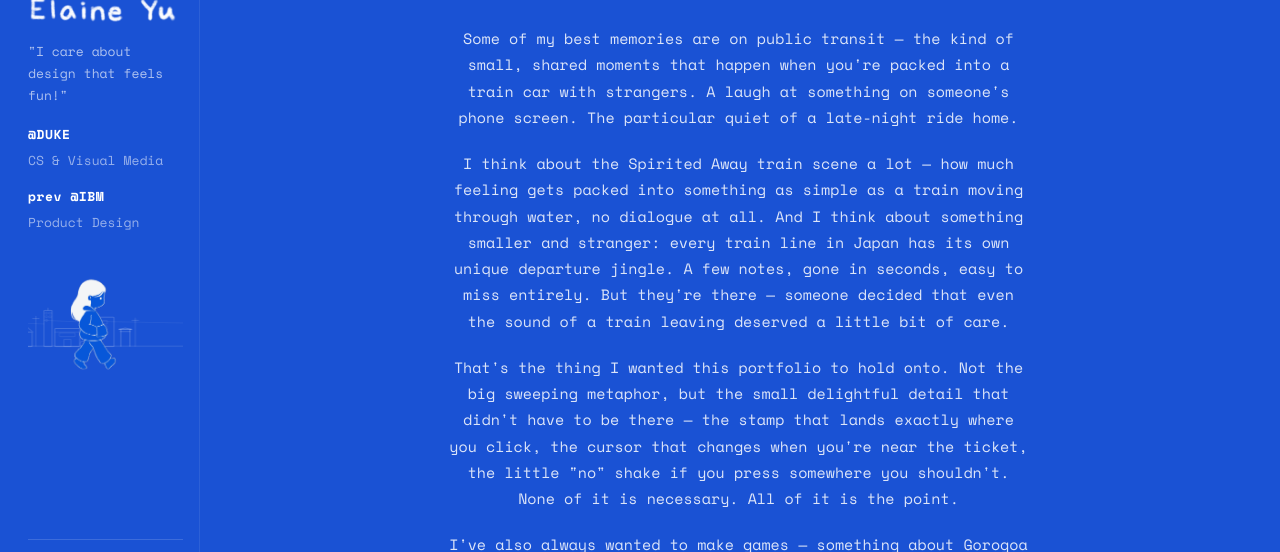
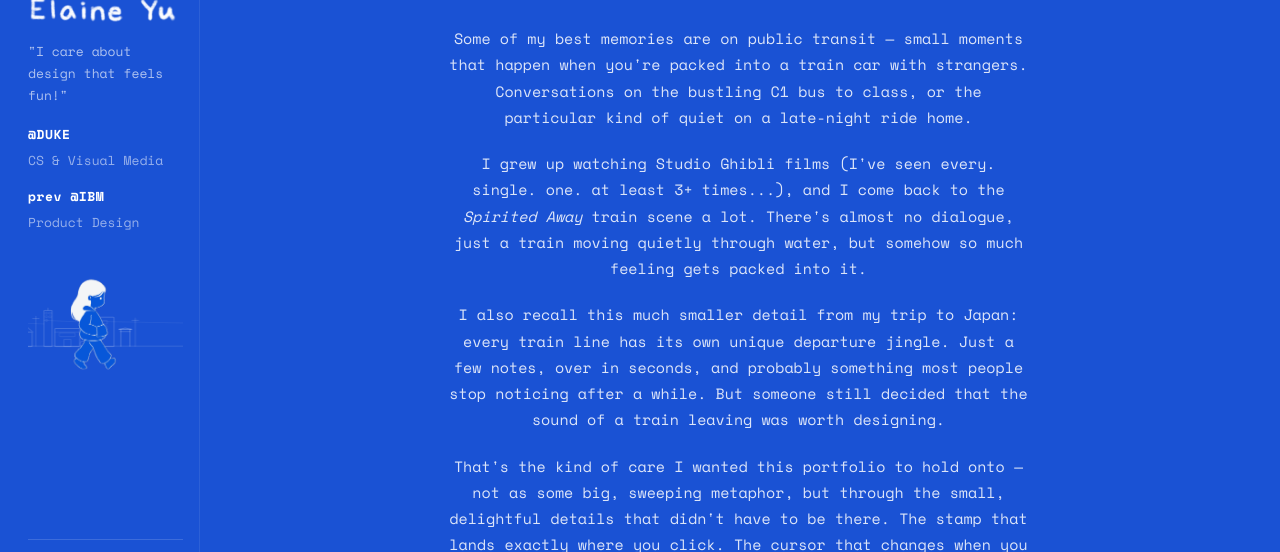
Before and after one commit to ela1ne0/portfolio2026-7, a website built with Vite: page about-the-trains.html in a window 1280 px wide. Shown: the part 248-800 px from the top of the page. Built offline with nearby package versions, Linux system fonts and the light colour scheme.

```diff
--- a/about-the-trains.html
+++ b/about-the-trains.html
@@ -584,13 +584,15 @@
         <h1 class="notes-page__title">why trains?</h1>
 
         <div class="notes-page__body">
-          <p>Some of my best memories are on public transit — the kind of small, shared moments that happen when you're packed into a train car with strangers. A laugh at something on someone's phone screen. The particular quiet of a late-night ride home.</p>
+          <p>Some of my best memories are on public transit — small moments that happen when you're packed into a train car with strangers. Conversations on the bustling C1 bus to class, or the particular kind of quiet on a late-night ride home.</p>
 
-          <p>I think about the Spirited Away train scene a lot — how much feeling gets packed into something as simple as a train moving through water, no dialogue at all. And I think about something smaller and stranger: every train line in Japan has its own unique departure jingle. A few notes, gone in seconds, easy to miss entirely. But they're there — someone decided that even the sound of a train leaving deserved a little bit of care.</p>
+          <p>I grew up watching Studio Ghibli films (I've seen every. single. one. at least 3+ times...), and I come back to the <em>Spirited Away</em> train scene a lot. There's almost no dialogue, just a train moving quietly through water, but somehow so much feeling gets packed into it.</p>
 
-          <p>That's the thing I wanted this portfolio to hold onto. Not the big sweeping metaphor, but the small delightful detail that didn't have to be there — the stamp that lands exactly where you click, the cursor that changes when you're near the ticket, the little "no" shake if you press somewhere you shouldn't. None of it is necessary. All of it is the point.</p>
+          <p>I also recall this much smaller detail from my trip to Japan: every train line has its own unique departure jingle. Just a few notes, over in seconds, and probably something most people stop noticing after a while. But someone still decided that the sound of a train leaving was worth designing.</p>
 
-          <p>I've also always wanted to make games — something about Gorogoa stuck with me, the way it tells a whole story through interaction instead of explaining itself. I wanted this site to work a little like that too: less "here's my portfolio," more "here, try this."</p>
+          <p>That's the kind of care I wanted this portfolio to hold onto — not as some big, sweeping metaphor, but through the small, delightful details that didn't have to be there. The stamp that lands exactly where you click. The cursor that changes when you get close to the ticket. The little "no" shake when you press somewhere you shouldn't. None of it is strictly necessary, but that's also kind of the point.</p>
+
+          <p>Growing up, my dream job was actually to be an indie game dev, so this portfolio also became an excuse to sneak in some of the things I love about games. I've always liked functional apps that borrow a little from games — Duolingo, Strava, Beli, even Robinhood — and games like <em>Gorogoa</em>, where the interaction itself does the storytelling instead of explaining everything upfront. I wanted this site to feel a little like that too: less "here's my portfolio," and more "here, play around."</p>
         </div>
       </div>
 
```
